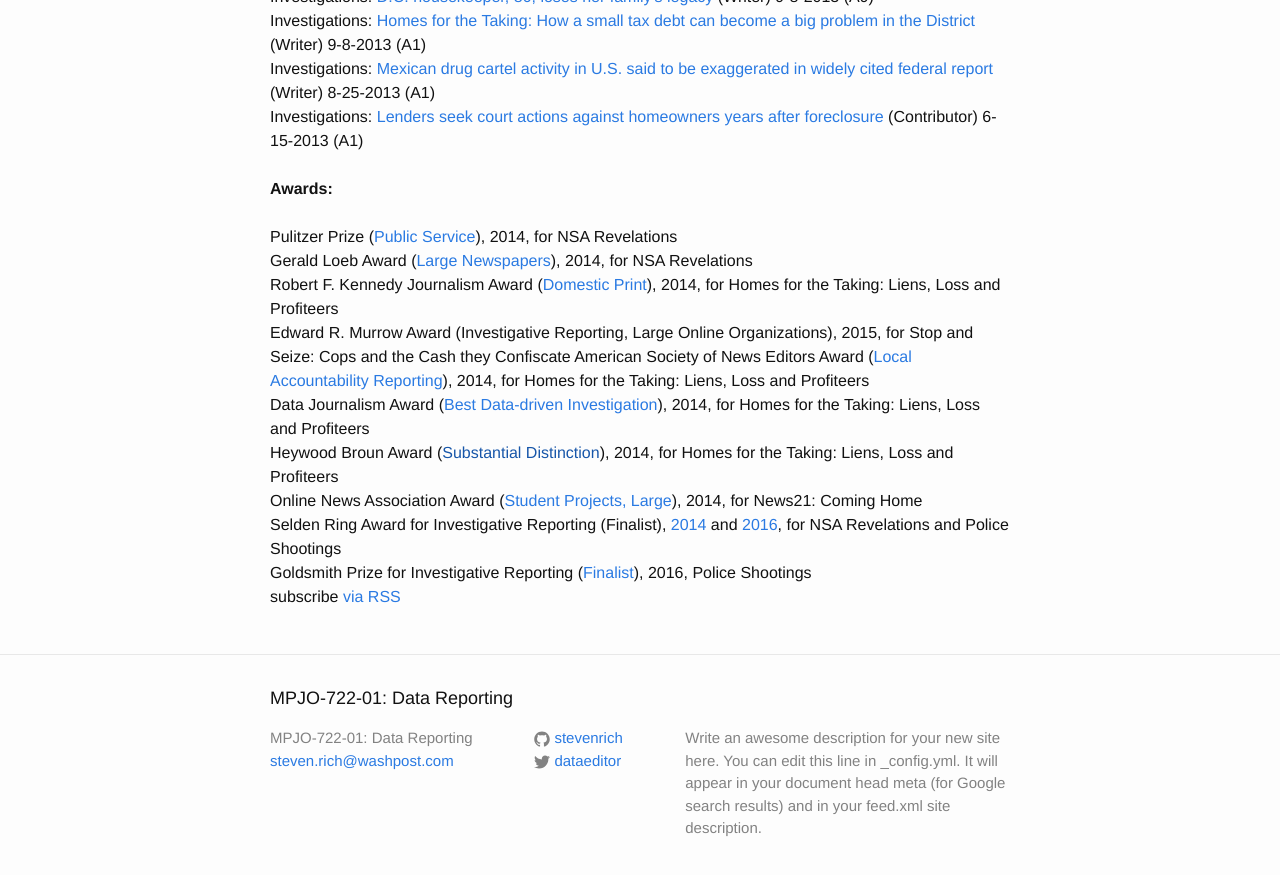
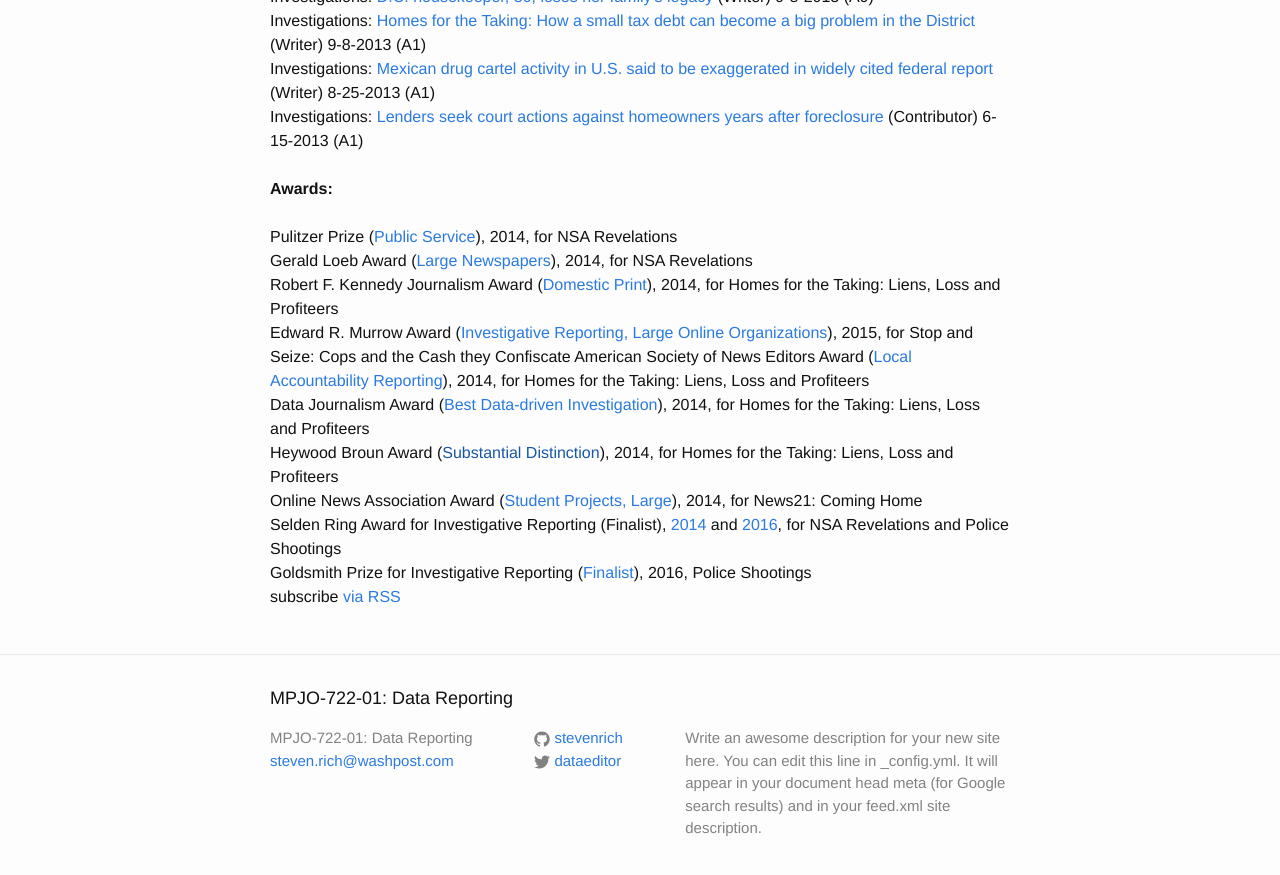
Before and after one commit to stevenrich-zz/stevenrich.github.io, a Jekyll site: the page built from clips.html, in a window 1280 px wide and 900 px high, scrolled down 3512 px. Shown: the top 875 px of the window. Built offline with Jekyll 4.4.1, drawn with Linux system fonts in a browser that asks for light colours; part of the change alters nothing that is shown.

```diff
--- a/clips.html
+++ b/clips.html
@@ -107,7 +107,7 @@ layout: default
   Pulitzer Prize (<a href="http://www.pulitzer.org/works/2014-Public-Service-Group1">Public Service</a>), 2014, for NSA Revelations<br>
   Gerald Loeb Award (<a href="http://www.anderson.ucla.edu/gerald-loeb-awards/2014-winners">Large Newspapers</a>), 2014, for NSA Revelations<br>
   Robert F. Kennedy Journalism Award (<a href="http://rfkcenter.org/2014-robert-f-kennedy-journalism-award-recipients">Domestic Print</a>), 2014, for Homes for the Taking: Liens, Loss and Profiteers<br>
-  Edward R. Murrow Award (Investigative Reporting, Large Online Organizations), 2015, for Stop and Seize: Cops and the Cash they Confiscate
+  Edward R. Murrow Award (<a href="http://www.rtdna.org/content/2015_national_edward_r_murrow_award_winners">Investigative Reporting, Large Online Organizations</a>), 2015, for Stop and Seize: Cops and the Cash they Confiscate
   American Society of News Editors Award (<a href="http://asne.org/blog_home.asp?Display=1666">Local Accountability Reporting</a>), 2014, for Homes for the Taking: Liens, Loss and Profiteers<br>
   Data Journalism Award (<a href="http://www.globaleditorsnetwork.org/programmes/data-journalism-awards/">Best Data-driven Investigation</a>), 2014, for Homes for the Taking: Liens, Loss and Profiteers<br>
   Heywood Broun Award (<a href="">Substantial Distinction</a>), 2014, for Homes for the Taking: Liens, Loss and Profiteers<br>
```
